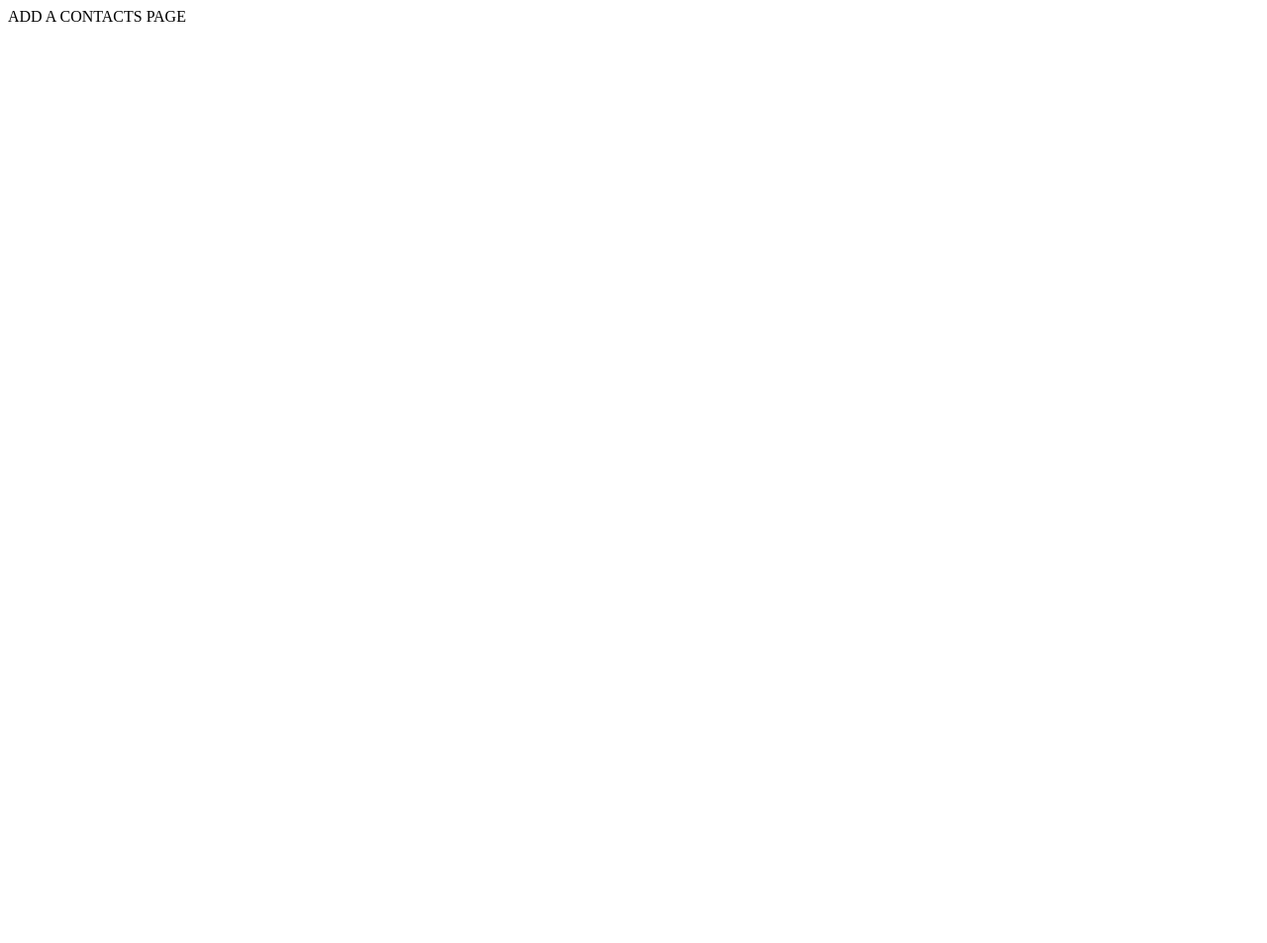
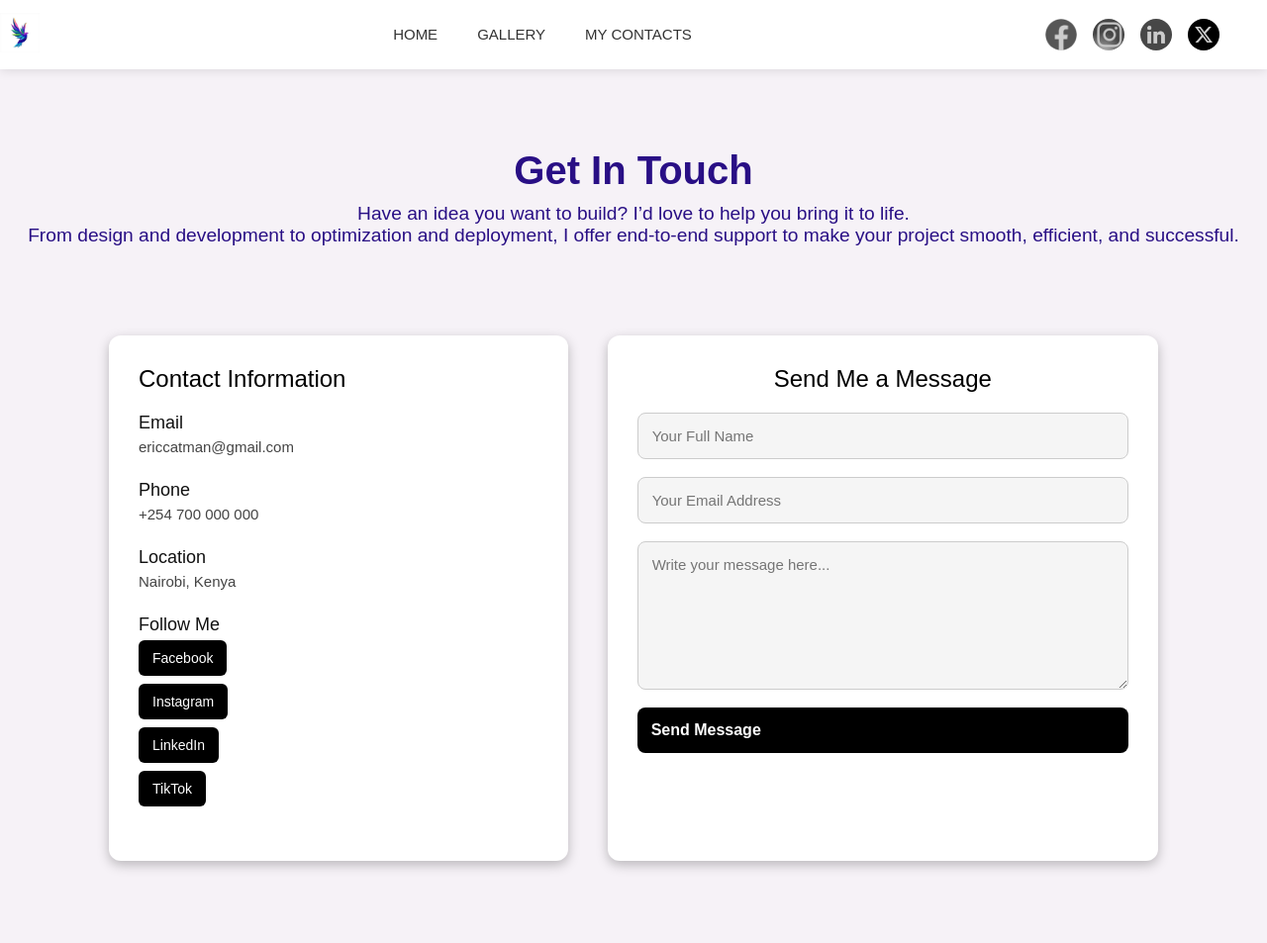
Before and after one commit to 1Somakodi/html-and-css-nov-class-code-practice, a plain HTML site: page contacts.html in a window 1280 px wide. Shown: the top 953 px of the page at 99% size. Before the commit the page ends 800 px from the top, so only its background shows below. Drawn offline with Linux system fonts and the light colour scheme.

Commit message:
Contacts me page added
Added a contacts me page

```diff
--- a/contacts.html
+++ b/contacts.html
@@ -1,3 +1,148 @@
+<!DOCTYPE html>
+<html lang="en">
+<head>
+    <meta charset="UTF-8">
+    <meta name="viewport" content="width=device-width, initial-scale=1.0">
+    <title>Contact Me – Eric Catman</title>
 
+    <link rel="icon" type="image/png" href="img/logo.jpeg">
 
-ADD A CONTACTS PAGE
+    <link rel="stylesheet" href="css/reset.css">
+    <link rel="stylesheet" href="css/mainstyling.css">
+    <link rel="stylesheet" href="css/footer.css">
+    <link rel="stylesheet" href="css/contacts.css">
+</head>
+
+<body>
+
+    <!-- HEADER -->
+    <header class="header-main">
+
+        <div class="header-main-logo">
+            <img src="img/logo.jpeg" alt="logo">
+        </div>
+
+        <div class="hamburger">
+            <span></span>
+            <span></span>
+            <span></span>
+        </div>
+
+        <nav class="header-main-nav">
+            <ul>
+                <li><a href="index.html">HOME</a></li>
+                <li><a href="#">GALLERY</a></li>
+                <li><a href="contacts.html" class="active">MY CONTACTS</a></li>
+            </ul>
+        </nav>
+
+        <div class="header-main-sm">
+            <a class="header-main-sm-fb" href="https://www.facebook.com/Somakodischool" target="_blank"></a>
+            <a class="header-main-sm-in" href="https://www.instagram.com/somakodi.ke/" target="_blank"></a>
+            <a class="header-main-sm-ln" href="https://www.linkedin.com/company/somakodi/?viewAsMember=true/" target="_blank"></a>
+            <a class="header-main-sm-x" href="https://x.com/somakodi" target="_blank"></a>
+            <a class="header-main-sm-tk" href="https://www.tiktok.com/@somakodischool" target="_blank"></a>
+        </div>
+
+    </header>
+
+    <!-- CONTACT HERO -->
+    <section class="contact-hero">
+        <h1>Get In Touch</h1>
+        <p>Have an idea you want to build? I’d love to help you bring it to life. <br>From design and development to optimization and deployment, I offer end-to-end support to make your project smooth, efficient, and successful.</p>
+    </section>
+
+    <!-- CONTACT SECTION -->
+    <section class="contact-section">
+
+        <div class="contact-info">
+            <h2>Contact Information</h2>
+
+            <div class="info-item">
+                <h3>Email</h3>
+                <p>ericcatman@gmail.com</p>
+            </div>
+
+            <div class="info-item">
+                <h3>Phone</h3>
+                <p>+254 700 000 000</p>
+            </div>
+
+            <div class="info-item">
+                <h3>Location</h3>
+                <p>Nairobi, Kenya</p>
+            </div>
+
+            <div class="info-item">
+                <h3>Follow Me</h3>
+                <div class="social-links">
+                    <a href="#" class="sl fb">Facebook</a>
+                    <a href="#" class="sl ig">Instagram</a>
+                    <a href="#" class="sl ln">LinkedIn</a>
+                    <a href="#" class="sl tt">TikTok</a>
+                </div>
+            </div>
+        </div>
+
+        <div class="contact-form">
+            <h2>Send Me a Message</h2>
+
+            <form>
+                <input type="text" placeholder="Your Full Name" required>
+                <input type="email" placeholder="Your Email Address" required>
+                <textarea placeholder="Write your message here..." required></textarea>
+                <button type="submit">Send Message</button>
+            </form>
+
+        </div>
+
+    </section>
+
+   <!-- FOOTER -->
+    <footer class="footer-main">
+        <div class="wrapper-main footer-main-flex">
+            <div class="footer-testemoni">
+                <img src="img/potraits/p1.jpeg" alt="testemoni">
+                <p>I love his work so much. Quality and stylish and I will always recommend him for any Web Dev jobs</p>
+            </div>
+            <div class="footer-testemoni">
+                <img src="img/potraits/p2.jpeg" alt="testemoni">
+                <p>I love his work so much. Quality and stylish and I will always recommend him for any Web Dev jobs</p>
+            </div>
+            <div class="footer-testemoni">
+                <img src="img/potraits/p3.jpeg" alt="testemoni">
+                <p>I love his work so much. Quality and stylish and I will always recommend him for any Web Dev jobs</p>
+            </div>
+            <div class="footer-testemoni">
+                <img src="img/potraits/p4.jpeg" alt="testemoni">
+                <p>I love his work so much. Quality and stylish and I will always recommend him for any Web Dev jobs</p>
+            </div>
+            <div class="footer-testemoni">
+                <img src="img/potraits/p5.jpeg" alt="testemoni">
+                <p>I love his work so much. Quality and stylish and I will always recommend him for any Web Dev jobs</p>
+            </div>
+
+            <div class="footer-sitemap">
+                <ul>
+                    <li style="padding-top: 10px;"><a href="#">HOME</a></li>
+                    <li><a href="#">GALLERY</a></li>
+                    <li><a href="#">ABOUT ME</a></li>
+                    <li><a href="#">CONTACTS</a></li>
+                </ul>
+                <ul>
+                    <li style="padding-top: 10px;"><a href="#">WEB DESIGN</a></li>
+                    <li><a href="#">FILM PRODUCTION</a></li>
+                    <li><a href="#">VIDEO EDITING</a></li>
+                    <li><a href="#">GRAPHICS DESIGN</a></li>
+                </ul>
+
+                <a class="cat-btn" href="#">Contact Me</a>
+
+            </div>
+        </div>
+        <div class="copyright">
+            <p>@ Copyright Eric Catman</p>
+        </div>
+    </footer>
+</body>
+</html>
--- /dev/null
+++ b/css/contacts.css
@@ -0,0 +1,160 @@
+/* CONTACT PAGE GENERAL LAYOUT */
+body {
+    background-color: #f6f2f7;
+}
+
+/* HERO SECTION */
+.contact-hero {
+    text-align: center;
+    padding: 80px 20px 50px;
+    color: #290f85;
+}
+
+.contact-hero h1 {
+    font-size: 40px;
+    margin-bottom: 10px;
+    font-weight: bold;
+}
+
+.contact-hero p {
+    font-size: 1.2rem;
+    color: #290f85;
+}
+
+/* MAIN CONTACT SECTION */
+.contact-section {
+    width: 100%;
+    max-width: 1100px;
+    margin: 0 auto;
+    padding: 40px 20px 80px;
+    display: grid;
+    grid-template-columns: 1fr 1.2fr;
+    gap: 40px;
+    color: #fff;
+}
+
+/* CONTACT INFO CARD */
+.contact-info {
+    background: #ffffff;
+    color: #333;
+    padding: 30px;
+    border-radius: 12px;
+    box-shadow: 0 4px 12px rgba(0,0,0,0.25);
+}
+
+.contact-info h2 {
+    margin-bottom: 20px;
+    font-size: 24px;
+    color: #000;
+}
+
+.info-item {
+    margin-bottom: 25px;
+}
+
+.info-item h3 {
+    margin-bottom: 5px;
+    font-size: 18px;
+    color: #111;
+}
+
+.info-item p {
+    font-size: 15px;
+    color: #444;
+}
+
+/* SOCIAL LINKS */
+.social-links {
+    display: flex;
+    flex-direction: column;
+    gap: 8px;
+}
+
+.social-links .sl {
+    background: #000;
+    color: #fff;
+    padding: 10px 14px;
+    border-radius: 6px;
+    width: fit-content;
+    font-size: 14px;
+    transition: 0.3s ease;
+}
+
+.social-links .sl:hover {
+    background: #333;
+    transform: translateX(4px);
+}
+
+/* CONTACT FORM CARD */
+.contact-form {
+    background: #ffffff;
+    padding: 30px;
+    border-radius: 12px;
+    box-shadow: 0 4px 12px rgba(0,0,0,0.25);
+    color: #222;
+}
+
+.contact-form h2 {
+    margin-bottom: 20px;
+    text-align: center;
+    font-size: 24px;
+    color: #000;
+}
+
+/* FORM ELEMENT STYLING */
+.contact-form form {
+    display: flex;
+    flex-direction: column;
+    gap: 18px;
+}
+
+.contact-form input,
+.contact-form textarea {
+    width: 100%;
+    padding: 14px;
+    border: 1px solid #ccc;
+    background: #f5f5f5;
+    border-radius: 8px;
+    font-size: 15px;
+    transition: 0.3s ease;
+}
+
+/* INPUT FOCUS EFFECT */
+.contact-form input:focus,
+.contact-form textarea:focus {
+    border-color: #000;
+    background: #fff;
+    outline: none;
+    box-shadow: 0 0 8px rgba(0,0,0,0.15);
+}
+
+/* TEXTAREA */
+.contact-form textarea {
+    min-height: 150px;
+    resize: vertical;
+}
+
+/* BUTTON */
+.contact-form button {
+    background: #000;
+    color: #fff;
+    padding: 14px;
+    border: none;
+    border-radius: 8px;
+    font-size: 1rem;
+    cursor: pointer;
+    transition: 0.3s ease;
+    font-weight: bold;
+}
+
+.contact-form button:hover {
+    background: #333;
+    transform: translateY(-2px);
+}
+
+/* RESPONSIVE DESIGN */
+@media (max-width: 900px) {
+    .contact-section {
+        grid-template-columns: 1fr;
+    }
+}
--- a/css/index.css
+++ b/css/index.css
@@ -161,9 +161,7 @@ main .hero-quotes {
     background: #ff69c5;
 }
 
-/* -------------------------------------------------
-   ABOUT ME SECTION — clean & modern
---------------------------------------------------- */
+/* ABOUT ME SECTION */
 
 .about-section {
     width: 100%;
```
Also changed, not shown: index.html (+0 -1 lines).
